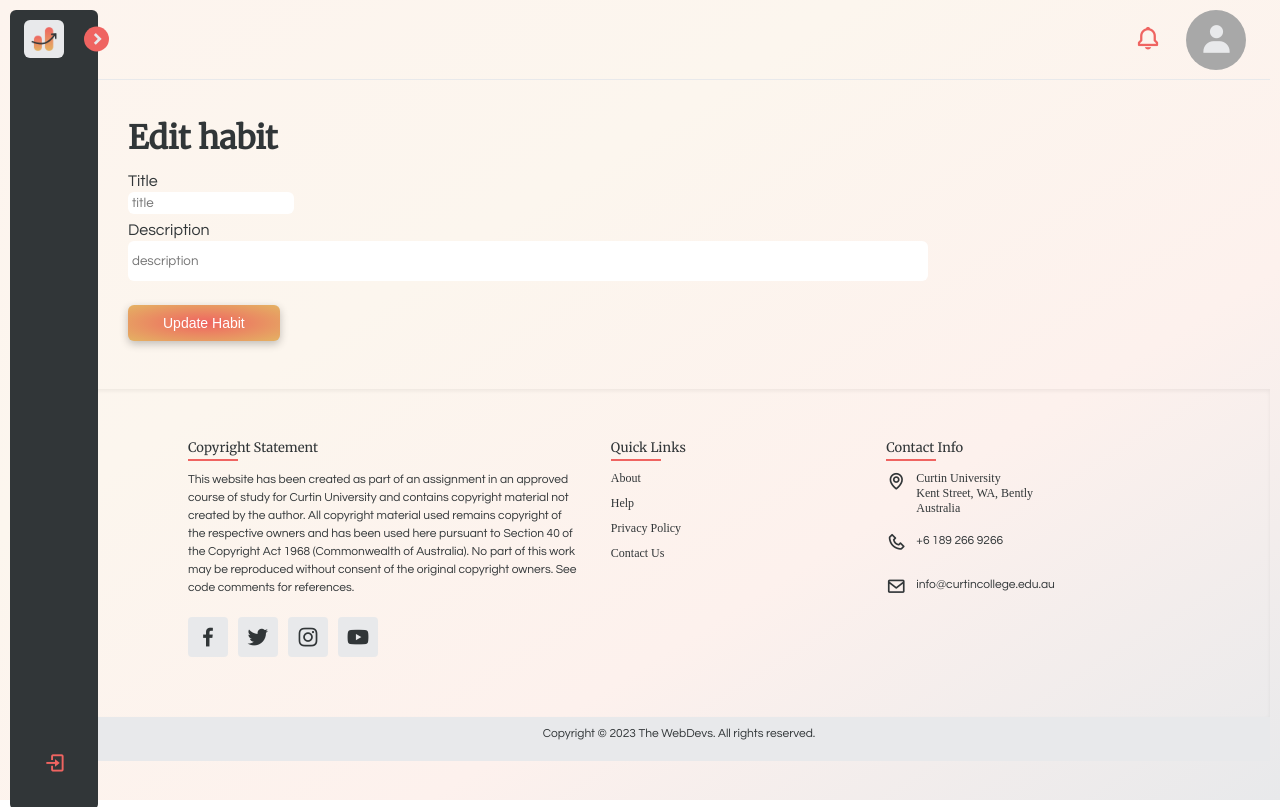
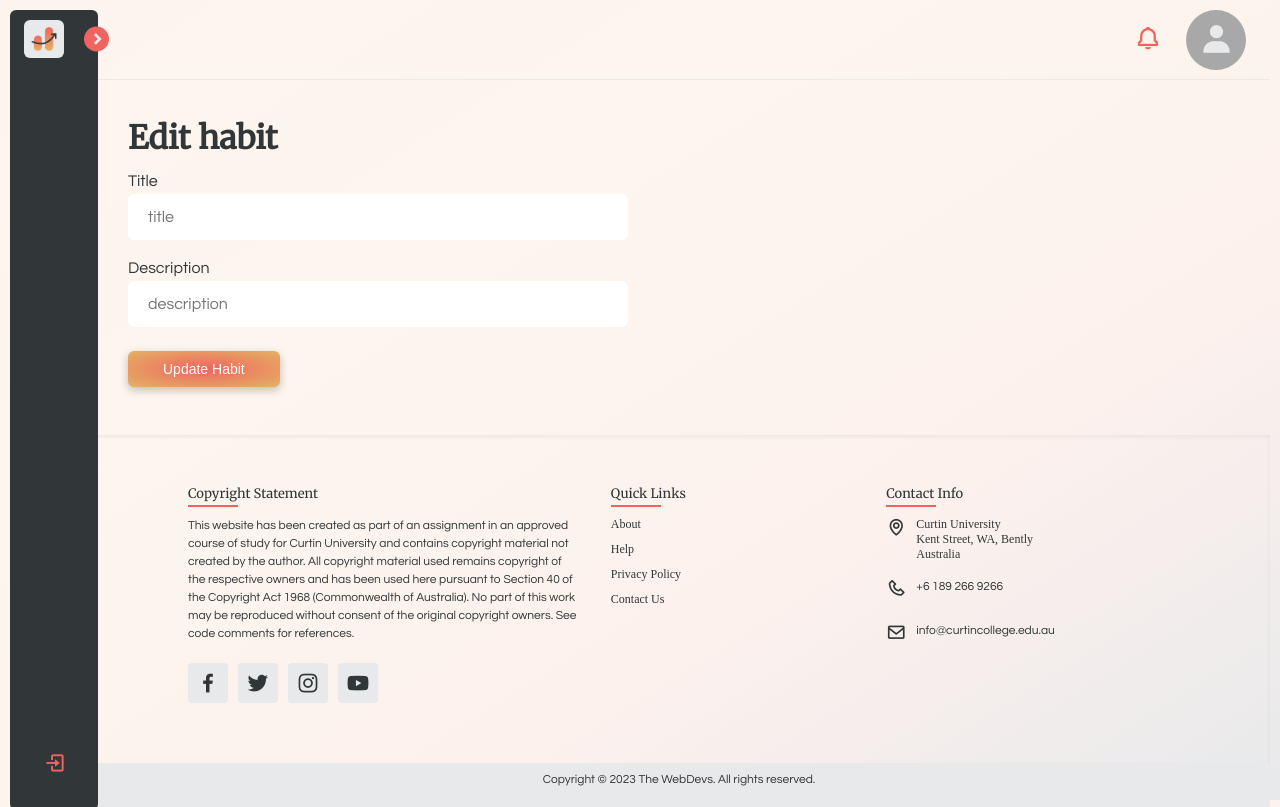
Before and after one commit to s3851446/habithub-frontend, a SvelteKit app in the folder WIP/habithub-frontend/: page /edit/1 in a window 1280 px wide. Built offline with nearby package versions, Linux system fonts and the light colour scheme; no server answers.

Commit message:
Updates TextInput styles

```diff
--- a/WIP/habithub-frontend/src/components/TextInput.svelte
+++ b/WIP/habithub-frontend/src/components/TextInput.svelte
@@ -15,33 +15,27 @@
 <style lang="scss">
 .input {
     font-family: "Questrial", sans-serif;
-    padding: 0.3em;
+    font-size: 16px;
+    padding: 15px 20px;
     box-shadow: none;
     border:none;
     border-radius: $card-radius;
+    width: 100%;
+    max-width: 500px;
+    min-width: 11.5em;
     &:hover, &:focus, &:focus-visible {
         border-color: $light-grey;
         box-shadow: inset rgba(0, 0, 0, 0.14) 0px 0px 8px;
     }
 }
 
-.description {
-    width: 100%;
-    input {
-        width: 100%;
-        max-width: 60em;
-        min-width: 11.5em;
-        height: 3em;
-    }
+label {
+    display: block;
+    margin-bottom: 5px;
 }
 
-label {
-    display: block;
-    margin-bottom: 0.2em;
-}
-
-div.parent {
-    margin-bottom: 0.5em;
+.parent {
+    margin-bottom: 20px;
     margin-top: 0.5em;
 }
 </style>
```
